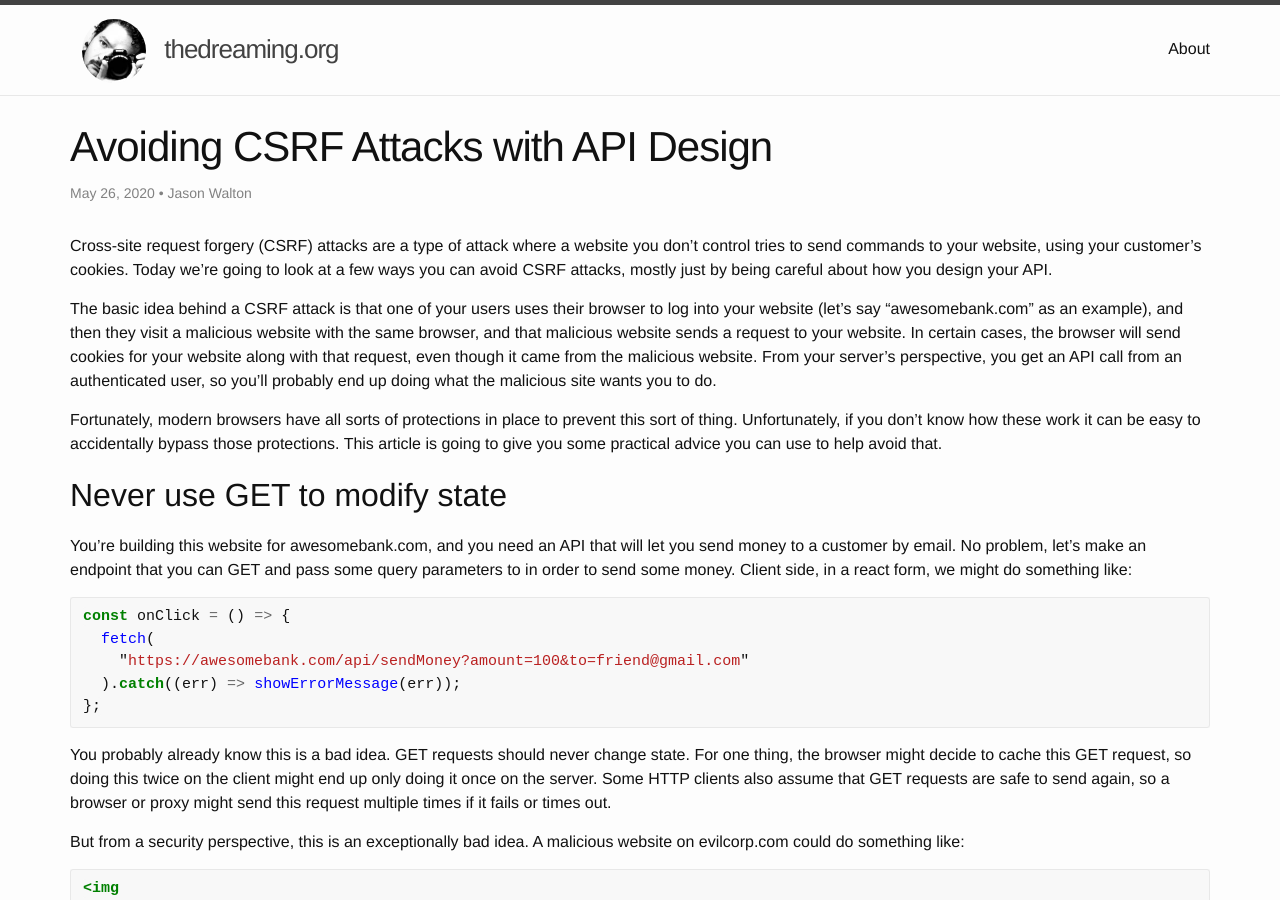
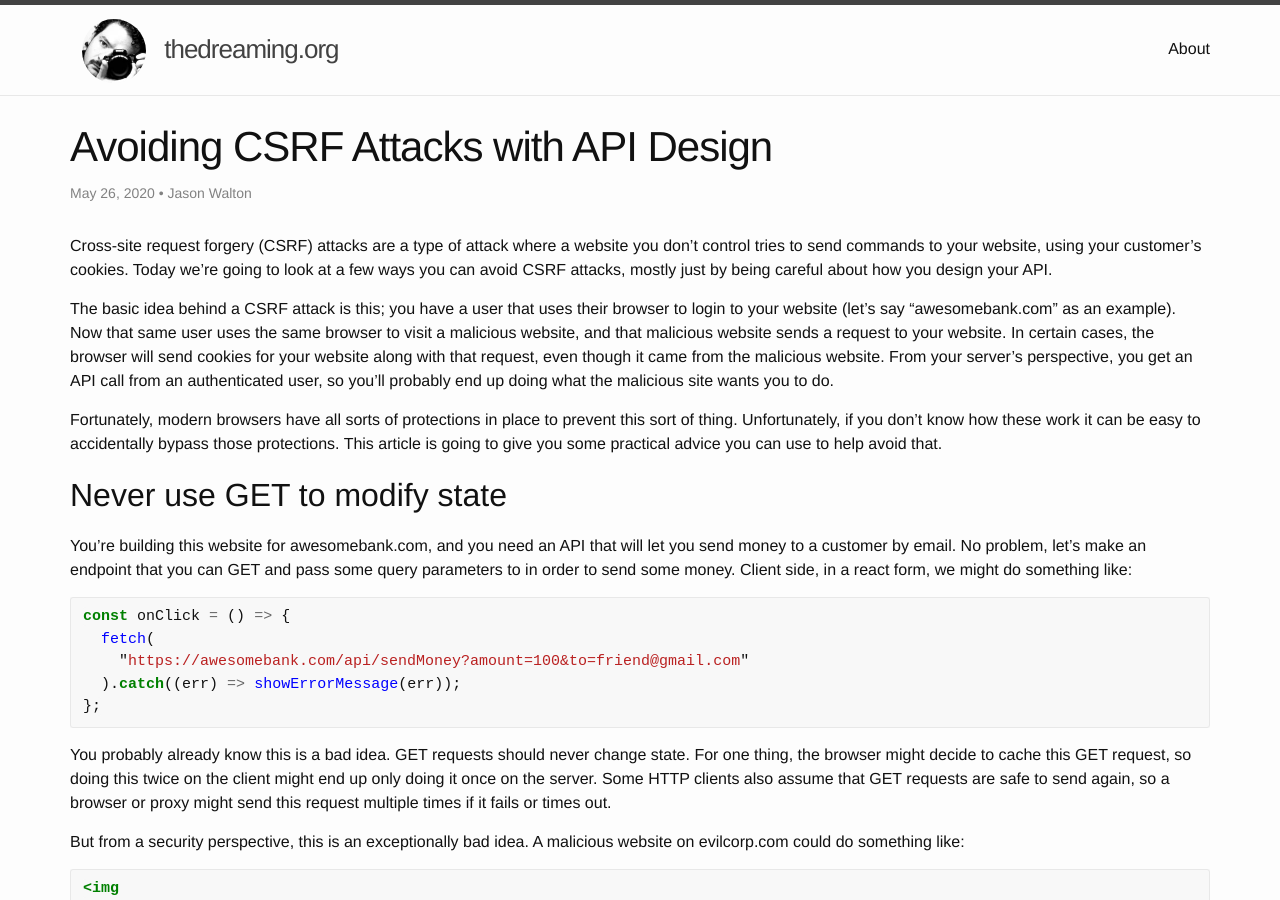
Before and after one commit to jwalton/thedreaming.org, a Jekyll site: the page built from _posts/2020-05-26-avoid-csrf-attacks-with-api-design.md, in a window 1280 px wide and 900 px high. Built offline with Jekyll 4.4.1, drawn with Linux system fonts in a browser that asks for light colours; comment, search, counter and statistics services are not loaded.

Commit message:
Minor wording change.

```diff
--- a/_posts/2020-05-26-avoid-csrf-attacks-with-api-design.md
+++ b/_posts/2020-05-26-avoid-csrf-attacks-with-api-design.md
@@ -13,10 +13,10 @@ mostly just by being careful about how you design your API.
 
 <!--more-->
 
-The basic idea behind a CSRF attack is that one of your users uses their browser
-to log into your website (let's say "awesomebank.com" as an example), and then
-they visit a malicious website with the same browser, and that malicious website
-sends a request to your website. In certain cases, the browser will send
+The basic idea behind a CSRF attack is this; you have a user that uses their browser
+to login to your website (let's say "awesomebank.com" as an example).  Now that
+same user uses the same browser to visit a malicious website, and that malicious
+website sends a request to your website. In certain cases, the browser will send
 cookies for your website along with that request, even though it came from the
 malicious website. From your server's perspective, you get an API call from
 an authenticated user, so you'll probably end up doing what the malicious site
```
